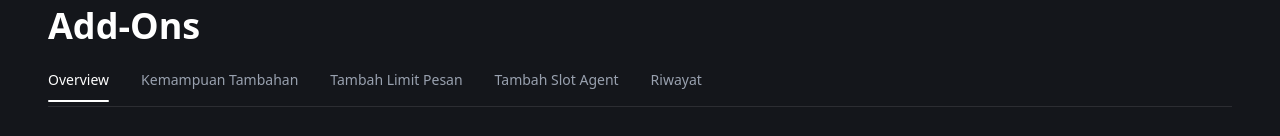
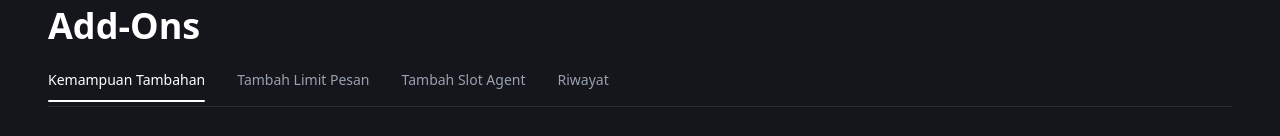
Before and after one commit to iHanzyy/clevio-ai-staff-revamp, a Next.js app: page /addons in a window 1280 px wide. Shown: the part 134-270 px from the top of the page. Built offline with nearby package versions, Linux system fonts and the light colour scheme; no server answers.

Commit message:
refactor: Remove the 'overview' tab from the AddOns page and set 'kemampuan-tambahan' as the new default active tab.

```diff
--- a/src/app/(dashboard)/addons/page.tsx
+++ b/src/app/(dashboard)/addons/page.tsx
@@ -12,10 +12,10 @@ import HistorySection from "@/components/features/addons/HistorySection";
 import MessageLimitSection from "@/components/features/addons/MessageLimitSection";
 import AgentSlotSection from "@/components/features/addons/AgentSlotSection";
 
-type TabType = 'overview' | 'kemampuan-tambahan' | 'limit-pesan' | 'slot-agent' | 'riwayat';
+type TabType = 'kemampuan-tambahan' | 'limit-pesan' | 'slot-agent' | 'riwayat';
 
 export default function AddOnsPage() {
-    const [activeTab, setActiveTab] = useState<TabType>('overview');
+    const [activeTab, setActiveTab] = useState<TabType>('kemampuan-tambahan');
     const [agents, setAgents] = useState<Agent[]>([]);
     const [selectedAgent, setSelectedAgent] = useState<Agent | null>(null);
     const [isLoading, setIsLoading] = useState(true);
@@ -66,7 +66,6 @@ export default function AddOnsPage() {
                 );
             case 'riwayat':
                 return <HistorySection />;
-            case 'overview':
             default:
                 return null;
         }
--- a/src/components/features/addons/AddOnsTabs.tsx
+++ b/src/components/features/addons/AddOnsTabs.tsx
@@ -3,7 +3,7 @@
 import React from "react";
 import { cn } from "@/lib/utils";
 
-type TabType = 'overview' | 'kemampuan-tambahan' | 'limit-pesan' | 'slot-agent' | 'riwayat';
+type TabType = 'kemampuan-tambahan' | 'limit-pesan' | 'slot-agent' | 'riwayat';
 
 interface Tab {
     id: TabType;
@@ -11,7 +11,6 @@ interface Tab {
 }
 
 const TABS: Tab[] = [
-    { id: 'overview', label: 'Overview' },
     { id: 'kemampuan-tambahan', label: 'Kemampuan Tambahan' },
     { id: 'limit-pesan', label: 'Tambah Limit Pesan' },
     { id: 'slot-agent', label: 'Tambah Slot Agent' },
```
